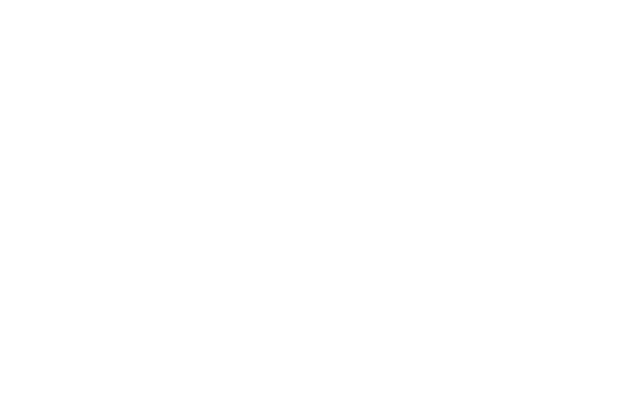
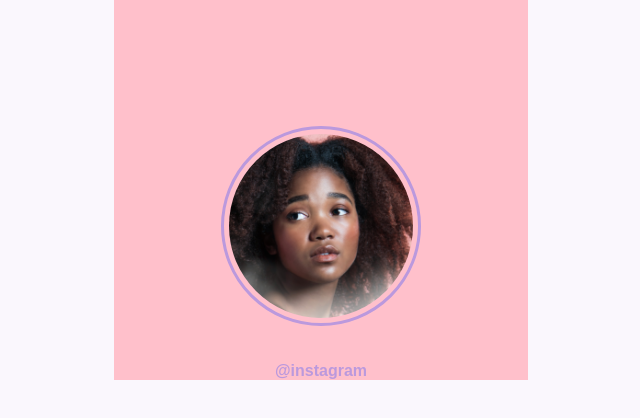
Before and after one commit to JoseAlbertoRodrigues/SocialTree, a plain HTML site: page index.html in a window 1280 px wide. Shown: the whole page, without its empty margins (319-959 px from the left). Drawn offline with Linux system fonts and the light colour scheme.

Commit message:
profile
editing profile section

```diff
--- a/index.html
+++ b/index.html
@@ -25,6 +25,21 @@
     <link href="https://fonts.googleapis.com/css2?family=Poppins:wght@300;600&display=swap" rel="stylesheet">
 </head>
 <body>
+    <main>
+        <section id="profile">
+            <div class="container grid">
+                <div class="image">
+                    <img src="./assets/images/person.png" alt="foto do perfil">
+                </div>
+                <div class="person">
+                    <a href="#">@instagram</a>
+                </div>
+            </div>
+        </section>
+
+
+
+    </main>
 
 </body>
 </html>
--- a/styles/social.css
+++ b/styles/social.css
@@ -20,7 +20,10 @@ img {
 
 /*====  VARIABLES ============================ */
 :root {
-    --header-height: 4.5rem;
+    /* --header-height: 4.5rem; */
+
+    --body-bg-color: #FAF7FD;
+    --purple: #BB99DD;
 
     /* colors */
     --hue: 227;
@@ -39,7 +42,7 @@ img {
 
     --title-font: 'Poppins', sans-serif;
     --body-font: 'DM Sans', sans-serif;
-  }
+}
 
 /*===  BASE ============================ */
 html {
@@ -60,13 +63,42 @@ body {
     -webkit-font-smoothing: auto;
 }
 
+main {
+    /* background: var(--body-bg-color); */
+    background: pink;
+    width: 414px;
+    margin: 0 auto;
+}
+
 /*====  LAYOUT ============================ */
 .container {
-    margin-left: 1.5rem;
-    margin-right: 1.5rem;
+    margin-left: 2.75rem;
+    margin-right: 2.75rem;
 }
 
 .grid {
     display: grid;
-    /* gap: 2rem; */
+    gap: 2rem;
 }
+
+/*====  PROFILE ============================ */
+#profile {
+    padding-top: 7.875rem;
+    text-align: center;
+}
+
+#profile .image {
+    display: block;
+    margin: 0 auto;
+    width: 200px;
+}
+
+#profile .image img {
+    border-radius: 100%;
+    padding: 5px;
+    border: 3px solid var(--purple);
+}
+
+#profile .person a {
+    color: var(--purple);
+}
```
